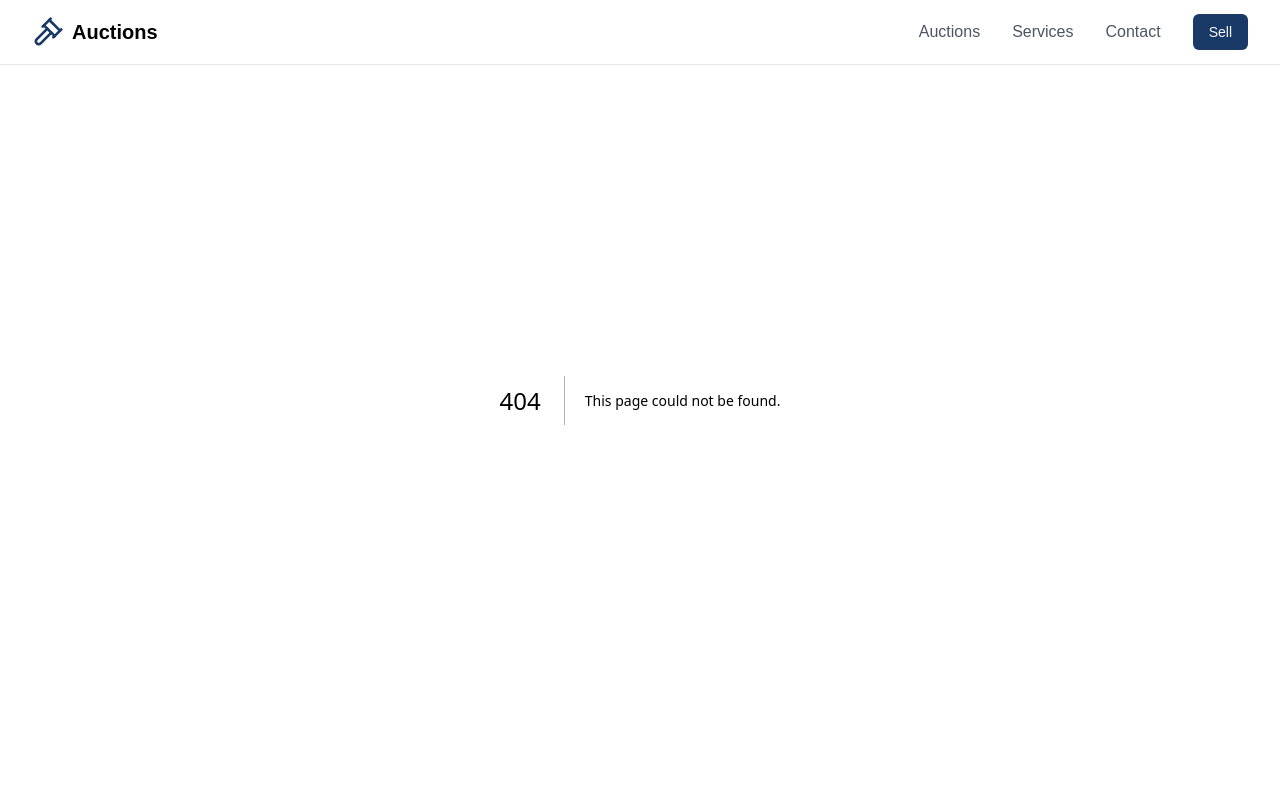
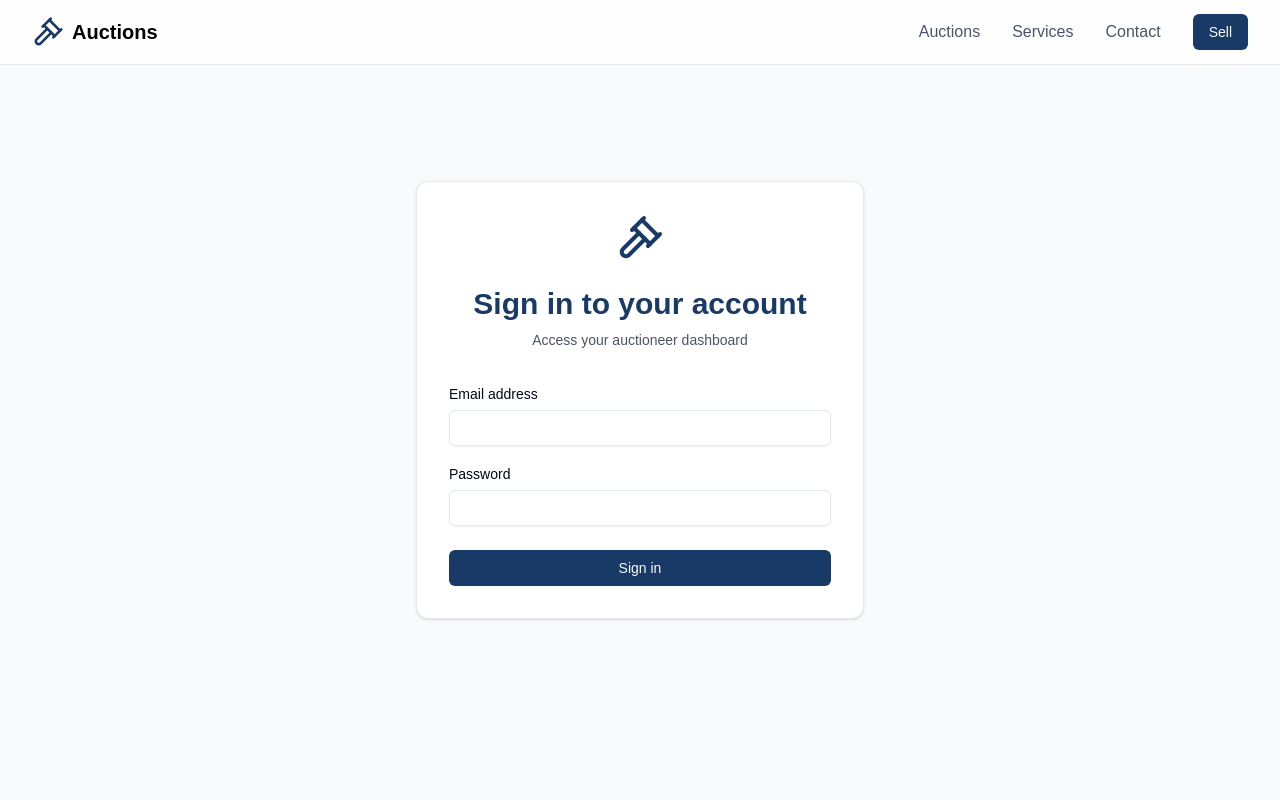
Before and after one commit to gonferreyra/auctioneers-website, a Next.js app: page /login in a window 1280 px wide. Before the commit this address had no page. Shown: the top 800 px of the page. Built offline with nearby package versions, Linux system fonts and the light colour scheme.

Commit message:
login page

```diff
--- /dev/null
+++ b/src/app/login/page.tsx
@@ -0,0 +1,79 @@
+'use client';
+
+import { useState } from 'react';
+import { useRouter } from 'next/navigation';
+import { Button } from '@/components/ui/button';
+import { Input } from '@/components/ui/input';
+import { Label } from '@/components/ui/label';
+import { Card } from '@/components/ui/card';
+import { Gavel } from 'lucide-react';
+
+export default function LoginPage() {
+  const router = useRouter();
+  const [formData, setFormData] = useState({
+    email: '',
+    password: '',
+  });
+
+  const handleSubmit = async (e: React.FormEvent) => {
+    e.preventDefault();
+    // In a real app, you would handle authentication here
+    // For demo purposes, we'll just redirect to the dashboard
+    router.push('/dashboard');
+  };
+
+  return (
+    <div className="flex min-h-screen items-center justify-center bg-gray-50 px-4 py-12 sm:px-6 lg:px-8">
+      <Card className="w-full max-w-md space-y-8 p-8">
+        <div className="flex flex-col items-center">
+          <Gavel className="h-12 w-12 text-primary" />
+          <h2 className="mt-6 text-3xl font-bold text-primary">
+            Sign in to your account
+          </h2>
+          <p className="mt-2 text-sm text-gray-600">
+            Access your auctioneer dashboard
+          </p>
+        </div>
+
+        <form className="mt-8 space-y-6" onSubmit={handleSubmit}>
+          <div className="space-y-4">
+            <div>
+              <Label htmlFor="email">Email address</Label>
+              <Input
+                id="email"
+                type="email"
+                required
+                value={formData.email}
+                onChange={(e) =>
+                  setFormData({ ...formData, email: e.target.value })
+                }
+                className="mt-1"
+              />
+            </div>
+
+            <div>
+              <Label htmlFor="password">Password</Label>
+              <Input
+                id="password"
+                type="password"
+                required
+                value={formData.password}
+                onChange={(e) =>
+                  setFormData({ ...formData, password: e.target.value })
+                }
+                className="mt-1"
+              />
+            </div>
+          </div>
+
+          <Button
+            type="submit"
+            className="w-full bg-primary hover:bg-primary/90"
+          >
+            Sign in
+          </Button>
+        </form>
+      </Card>
+    </div>
+  );
+}
```
